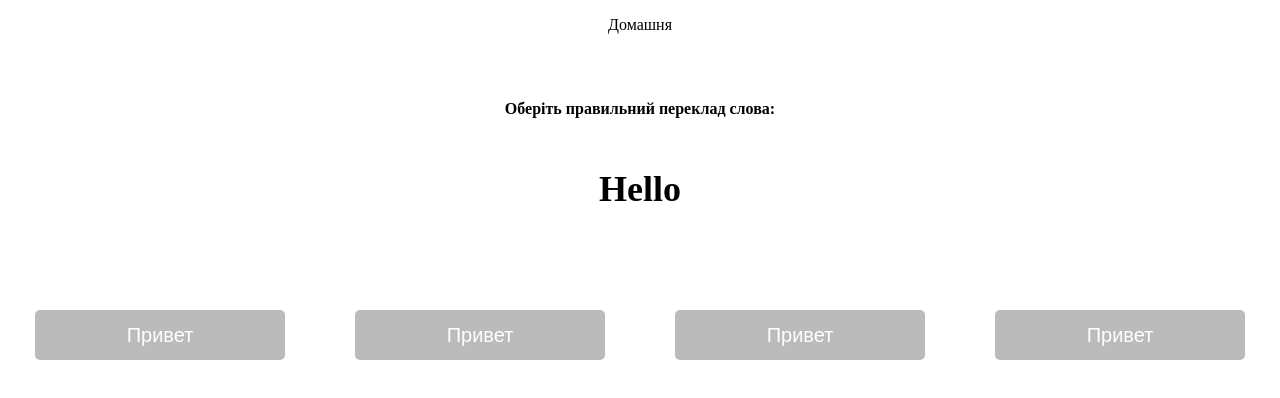
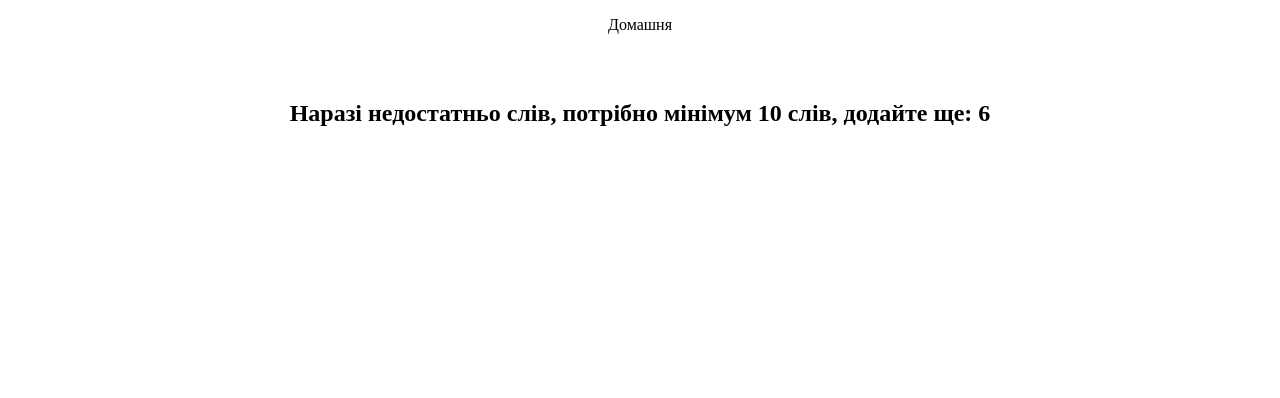
Before and after one commit to BudakovDmitry/learn-words, a React app: page /interactive in a window 1280 px wide. Shown: the top 398 px of the page. Built offline with nearby package versions, Linux system fonts and the light colour scheme.

Commit message:
Add min words and slice words

```diff
--- a/src/components/WordCheck/index.jsx
+++ b/src/components/WordCheck/index.jsx
@@ -1,6 +1,7 @@
 import 'src/components/WordCheck/styles.css'
 import WordsTranslate from 'src/components/WordsTranslate'
 import { useSelector } from 'react-redux'
+import { filteredTranslateWords } from 'src/utils/helpers'
 
 const WordCheck = () => {
   const words = useSelector(state => state.words)
@@ -9,7 +10,9 @@ const WordCheck = () => {
     <div className="word-check">
       <h4 className="word-check_header">Оберіть правильний переклад слова:</h4>
       <h3 className="word-check_english-word">{words[0].englishWord}</h3>
-      <WordsTranslate words={words} />
+      <WordsTranslate
+        words={filteredTranslateWords(words, words[0].translateWord)}
+      />
     </div>
   )
 }
--- a/src/constants/index.js
+++ b/src/constants/index.js
@@ -1,2 +1,5 @@
 export const TEXT_FOR_NO_WORDS =
   'Наразі немає жодного слова, додайте нові слова!'
+
+export const TEXT_FOR_NOT_ENOUGH_WORDS =
+  'Наразі недостатньо слів, потрібно мінімум 10 слів, додайте ще: '
--- a/src/pages/Interactive/index.jsx
+++ b/src/pages/Interactive/index.jsx
@@ -1,9 +1,10 @@
 import Navigation from 'src/components/Navigation'
 import { Link } from 'react-router-dom'
 import { useSelector } from 'react-redux'
-import { TEXT_FOR_NO_WORDS } from 'src/constants'
+import { TEXT_FOR_NO_WORDS, TEXT_FOR_NOT_ENOUGH_WORDS } from 'src/constants'
 import 'src/pages/Interactive/styles.css'
 import WordCheck from 'src/components/WordCheck'
+import { minCountWords } from 'src/utils/helpers'
 
 const Interactive = () => {
   const words = useSelector(state => state.words)
@@ -13,10 +14,14 @@ const Interactive = () => {
       <Navigation>
         <Link to="/">Домашня</Link>
       </Navigation>
-      {words.length ? (
+      {!words.length ? (
+        <h2 className="list-header-no-words">{TEXT_FOR_NO_WORDS}</h2>
+      ) : words.length < 10 ? (
+        <h2 className="list-header-no-words">{`${TEXT_FOR_NOT_ENOUGH_WORDS}${minCountWords(
+          words.length,
+        )}`}</h2>
+      ) : (
         <WordCheck />
-      ) : (
-        <h2 className="list-header-no-words">{TEXT_FOR_NO_WORDS}</h2>
       )}
     </div>
   )
--- /dev/null
+++ b/src/utils/helpers.js
@@ -0,0 +1,10 @@
+const slicedFourTranslate = (words, wordCount = 4) => words.slice(0, wordCount)
+
+export const filteredTranslateWords = (words, activeWord) => {
+  return slicedFourTranslate(
+    words.filter(word => word.translateWord !== activeWord),
+  )
+}
+
+export const minCountWords = (wordsLength, minWords = 10) =>
+  minWords - wordsLength
```
